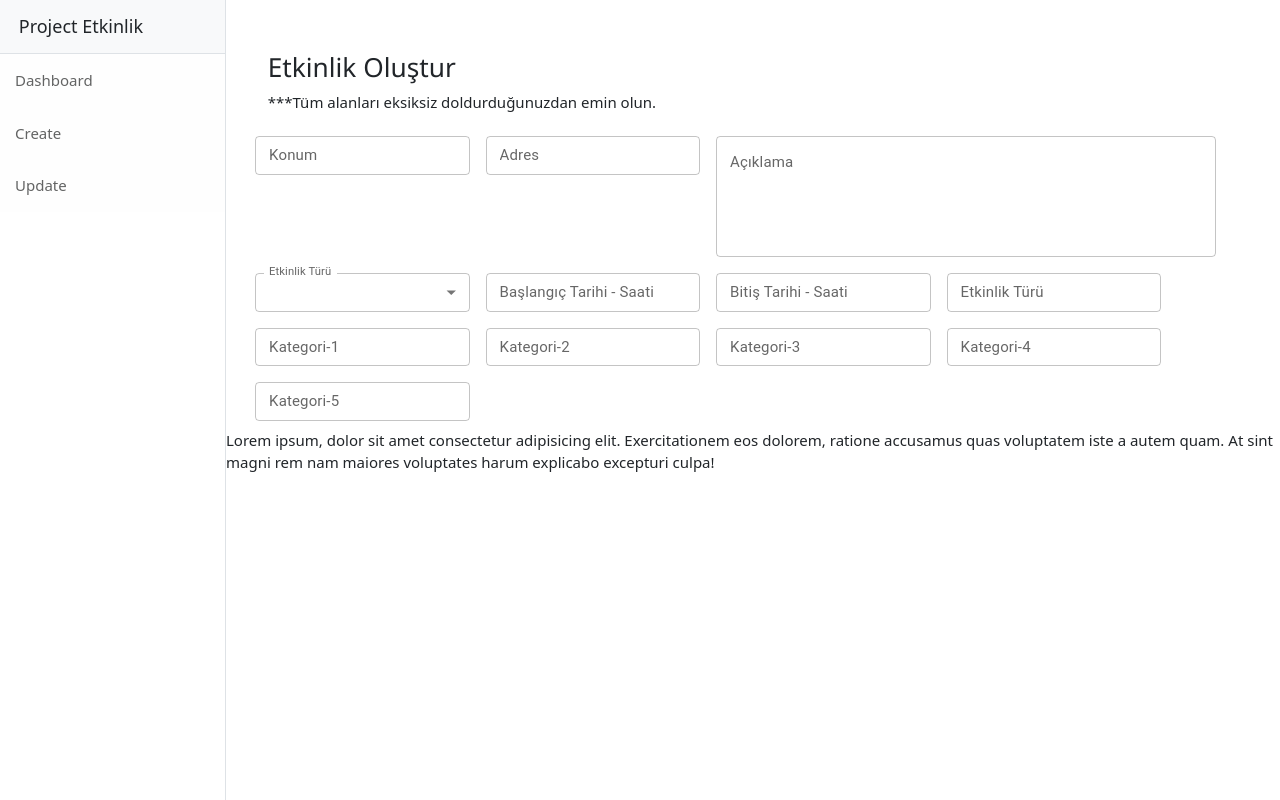
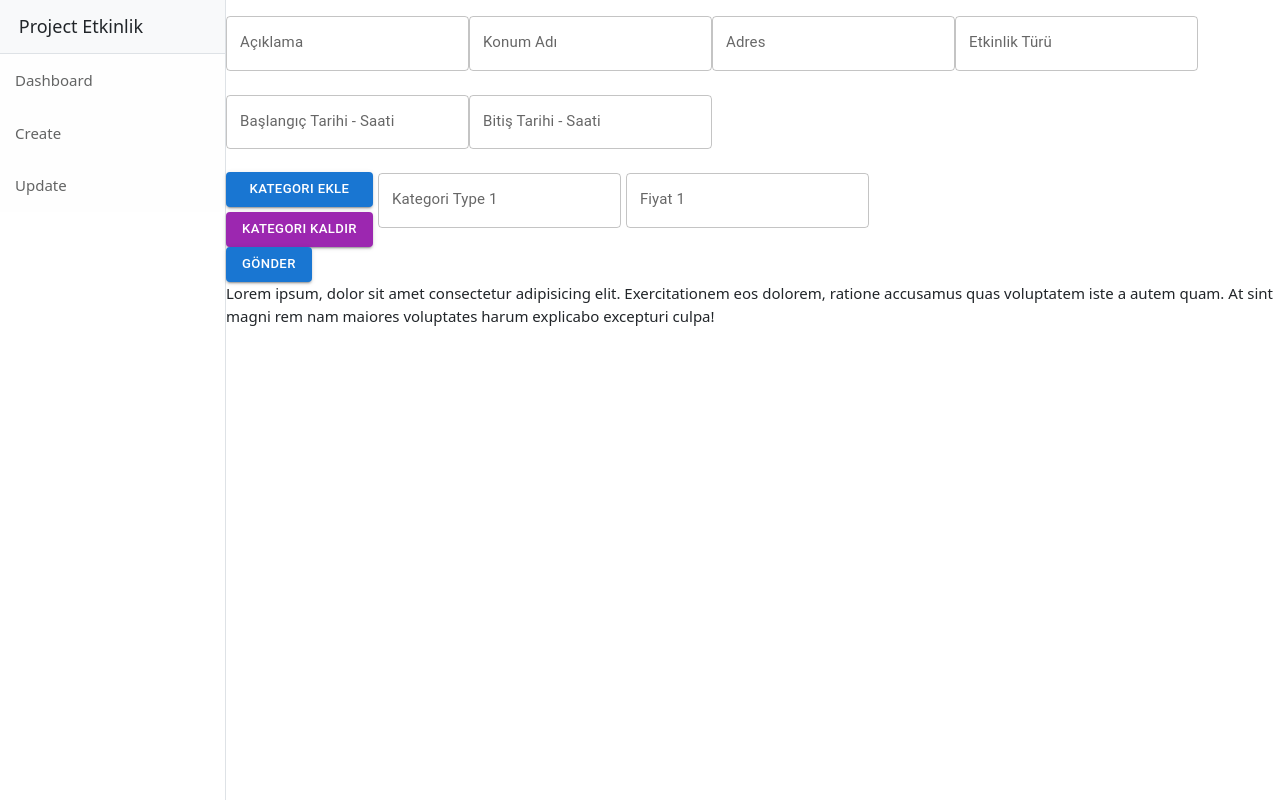
Before and after one commit to erdemburak/techcareer-project-etkinlik, a React (Create React App) app: page /admin/create in a window 1280 px wide. Built offline with nearby package versions, Linux system fonts and the light colour scheme.

Commit message:
Create Etkinlik işlemi yapıldı.

```diff
--- a/package.json
+++ b/package.json
@@ -14,6 +14,7 @@
     "@testing-library/user-event": "^13.5.0",
     "axios": "^1.6.0",
     "dayjs": "^1.11.10",
+    "formik": "^2.4.5",
     "react": "^18.2.0",
     "react-dom": "^18.2.0",
     "react-router-dom": "^6.18.0",
--- a/src/components/content/adminPanel/adminPages/CreateEtkinlik.jsx
+++ b/src/components/content/adminPanel/adminPages/CreateEtkinlik.jsx
@@ -1,7 +1,12 @@
 import { Box, Button, MenuItem, TextField } from '@mui/material'
 import { DatePicker, DateTimeField, LocalizationProvider, TimePicker } from '@mui/x-date-pickers';
 import { AdapterDayjs } from '@mui/x-date-pickers/AdapterDayjs'
+import axios from 'axios';
+import { useFormik } from 'formik';
 import React, { Fragment } from 'react'
+
+
+function CreateEtkinlik() {
 
     const etkinlikType = [
         {
@@ -23,75 +28,152 @@ const etkinlikType = [
     ];
 
 
+    const formik = useFormik({
+        initialValues: {
+            aciklama: '',
+            konumAdi: '',
+            adres: '',
+            etkinlikType: '',
+            etkinlikBaslangic: '',
+            etkinlikBitis: '',
+            etkinlikUcretleri: [{
+                kategoriType: '',
+                fiyat: '',
+            }],
+            etkinlikResimleri: [{
+                resimAd: '',
+            }],
+        },
+        onSubmit: (values) => {
 
-function CreateEtkinlik() {
-    const [value, setValue] = React.useState();
+            axios.post('http://51.20.118.182/api/v1/etkinlik/create', values)
+                .then(res => {
+                    console.log('Success!');
+                })
+        }
+    })
 
+
+    const handleAddCategory = () => {
+        formik.setValues((prevValues) => ({
+            ...prevValues,
+            etkinlikUcretleri: [
+                ...prevValues.etkinlikUcretleri,
+                {
+                    kategoriType: '',
+                    fiyat: '',
+                },
+            ],
+        }));
+    };
+
+    const handleRemoveCategory = () => {
+        if (formik.values.etkinlikUcretleri.length > 1) {
+            formik.setValues((prevValues) => ({
+                ...prevValues,
+                etkinlikUcretleri: prevValues.etkinlikUcretleri.slice(0, -1),
+            }));
+        }
+    };
     return (<>
-        <div style={{ marginLeft: '2%' }}>
-            <div style={{ marginTop: '5%', marginLeft: '2%' }}>
-                <h3>Etkinlik Oluştur</h3>
-                <p>***Tüm alanları eksiksiz doldurduğunuzdan emin olun.</p>
-            </div>
-            <Box component="form"
-                sx={{
-                    '& .MuiTextField-root': { m: 1, width: '25ch' },
-                }}
-                noValidate
-                autoComplete="off"
-            >
-                <TextField id="outlined-basic" label="Konum" variant="outlined" size='small' />
-                <TextField id="outlined-basic" label="Adres" variant="outlined" size='small' />
+
+
+        <form onSubmit={formik.handleSubmit}>
             <TextField
-                    id="fullWidth"
+                id="aciklama"
                 label="Açıklama"
-                    style={{ width: 500 }}
-                    multiline
-                    rows={4}
-                    defaultValue=""
+                variant="outlined"
+                onChange={formik.handleChange}
+                value={formik.values.aciklama}
+                margin="normal"
             />
             <TextField
-                    id="outlined-select-etkinlikType"
-                    select
+                id="konumAdi"
+                label="Konum Adı"
+                variant="outlined"
+                onChange={formik.handleChange}
+                value={formik.values.konumAdi}
+                margin="normal"
+            />
+            <TextField
+                id="adres"
+                label="Adres"
+                variant="outlined"
+                onChange={formik.handleChange}
+                value={formik.values.adres}
+                margin="normal"
+            />
+            <TextField
+                id="etkinlikType"
                 label="Etkinlik Türü"
-                    defaultValue="Konser"
-                    size='small'
-                >
-                    {etkinlikType.map((option) => (
-                        <MenuItem key={option.value} value={option.value}>
-                            {option.label}
-                        </MenuItem>
+                variant="outlined"
+                onChange={formik.handleChange}
+                value={formik.values.etkinlikType}
+                margin="normal"
+            />
+            <TextField
+                id="etkinlikBaslangic"
+                label="Başlangıç Tarihi - Saati"
+                variant="outlined"
+                onChange={formik.handleChange}
+                value={formik.values.etkinlikBaslangic}
+                margin="normal"
+            />
+            <TextField
+                id="etkinlikBitis"
+                label="Bitiş Tarihi - Saati"
+                variant="outlined"
+                onChange={formik.handleChange}
+                value={formik.values.etkinlikBitis}
+                margin="normal"
+            />
+            <div style={{ display: 'flex' }}>
+                <div style={{ display: 'flex', flexDirection: 'column', marginTop: '15px' }}>
+                    <Button type="button" variant="contained" color="primary" onClick={handleAddCategory}>
+                        Kategori Ekle
+                    </Button>
+                    <Button type="button" variant="contained" color="secondary" onClick={handleRemoveCategory} style={{ marginTop: '5px' }}>
+                        Kategori Kaldır
+                    </Button>
+                </div>
+                <div >
+                    {formik.values.etkinlikUcretleri.map((ucret, index) => (
+                        <div key={index} >
+                            <TextField
+                                id={`kategoriType-${index}`}
+                                label={`Kategori Type ${index + 1}`}
+                                variant="outlined"
+                                onChange={(e) => {
+                                    formik.handleChange(e);
+                                    formik.setFieldValue(`etkinlikUcretleri[${index}].kategoriType`, e.target.value);
+                                }}
+                                value={formik.values.etkinlikUcretleri[index].kategoriType}
+                                margin="normal"
+                                style={{ marginLeft: '5px' }}
+                            />
+                            <TextField
+                                id={`fiyat-${index}`}
+                                label={`Fiyat ${index + 1}`}
+                                variant="outlined"
+                                onChange={(e) => {
+                                    formik.handleChange(e);
+                                    formik.setFieldValue(`etkinlikUcretleri[${index}].fiyat`, e.target.value);
+                                }}
+                                value={formik.values.etkinlikUcretleri[index].fiyat}
+                                margin="normal"
+                                style={{ marginLeft: '5px' }}
+                            />
+                        </div>
                     ))}
-                </TextField>
-                <LocalizationProvider dateAdapter={AdapterDayjs}>
-                    <DateTimeField
-                        label="Başlangıç Tarihi - Saati"
-                        value={value}
-                        onChange={(newValue) => setValue(newValue)}
-                        format="L HH:mm"
-                        slotProps={{ textField: { size: 'small' } }}
-                    />
-                    <DateTimeField
-                        label="Bitiş Tarihi - Saati"
-                        value={value}
-                        onChange={(newValue) => setValue(newValue)}
-                        format="L HH:mm"
-                        slotProps={{ textField: { size: 'small' } }}
-                    />
-                </LocalizationProvider>
-                <TextField id="outlined-basic" label="Etkinlik Türü" variant="outlined" size='small' />
-                <div >
-                    <TextField id="kategori-1" label="Kategori-1" variant="outlined" size='small' />
-                    <TextField id="kategori-2" label="Kategori-2" variant="outlined" size='small' />
-                    <TextField id="kategori-3" label="Kategori-3" variant="outlined" size='small' />
-                    <TextField id="kategori-4" label="Kategori-4" variant="outlined" size='small' />
-                    <TextField id="kategori-5" label="Kategori-5" variant="outlined" size='small' />
                 </div>
 
+            </div>
+            <Button type="submit" variant="contained" color="primary">
+                Gönder
+            </Button>
+        </form>
 
 
-            </Box >
-        </div >
     </>)
 }
 
```
Also changed, not shown: 1 other file (tests, documents, lock files or other folders). Lines whose indentation alone changed are shown as unchanged.
